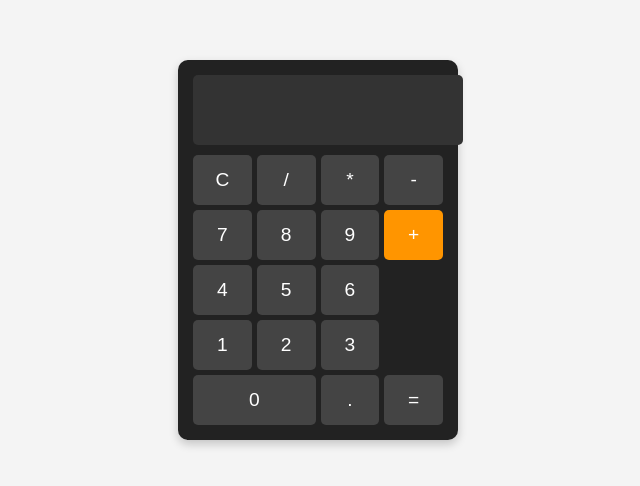
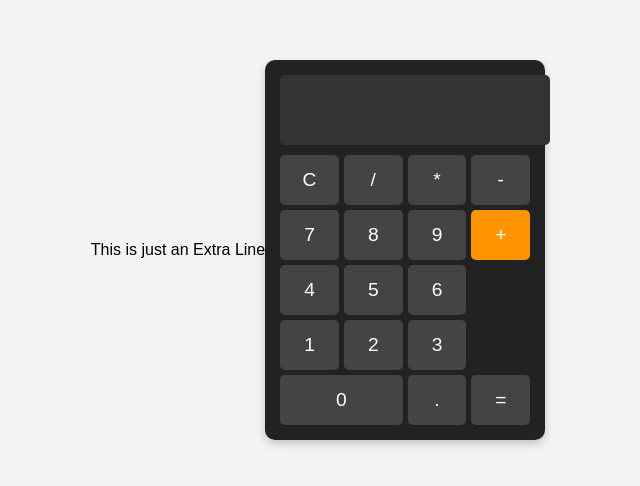
Before and after one commit to alinoaman/New_calculator, a plain HTML site: page index.html in a window 1280 px wide. Shown: the part 158-644 px from the top of the page, without its empty margins (322-962 px from the left). Drawn offline with Linux system fonts and the light colour scheme.

Commit message:
Committed a New Line

```diff
--- a/index.html
+++ b/index.html
@@ -65,6 +65,7 @@
     </style>
 </head>
 <body>
+    <p>This is just an Extra Line</p>
     <div class="calculator">
         <input type="text" id="display" disabled>
         <div class="buttons">
```
